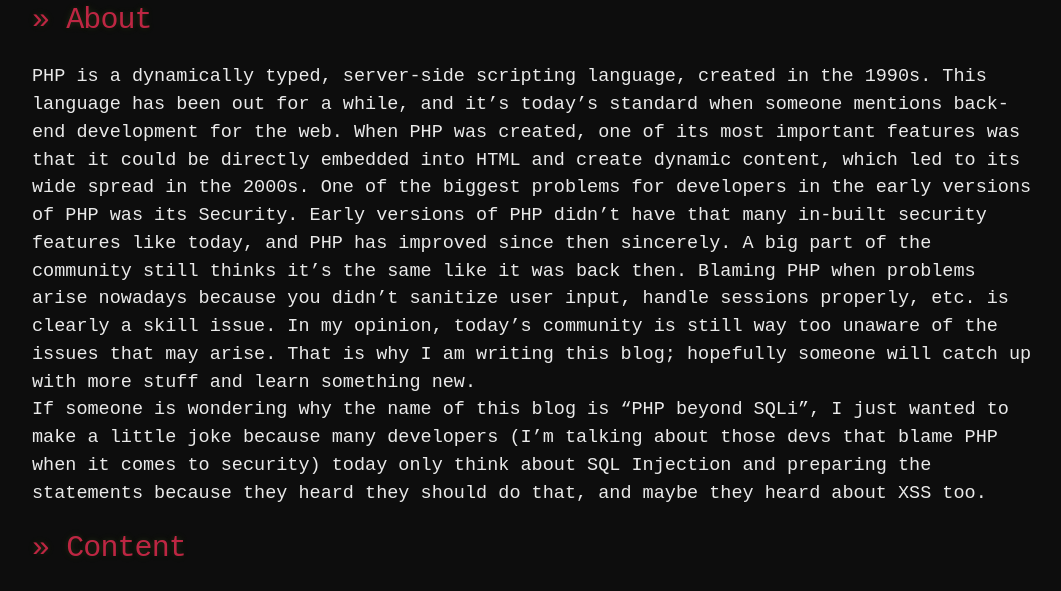
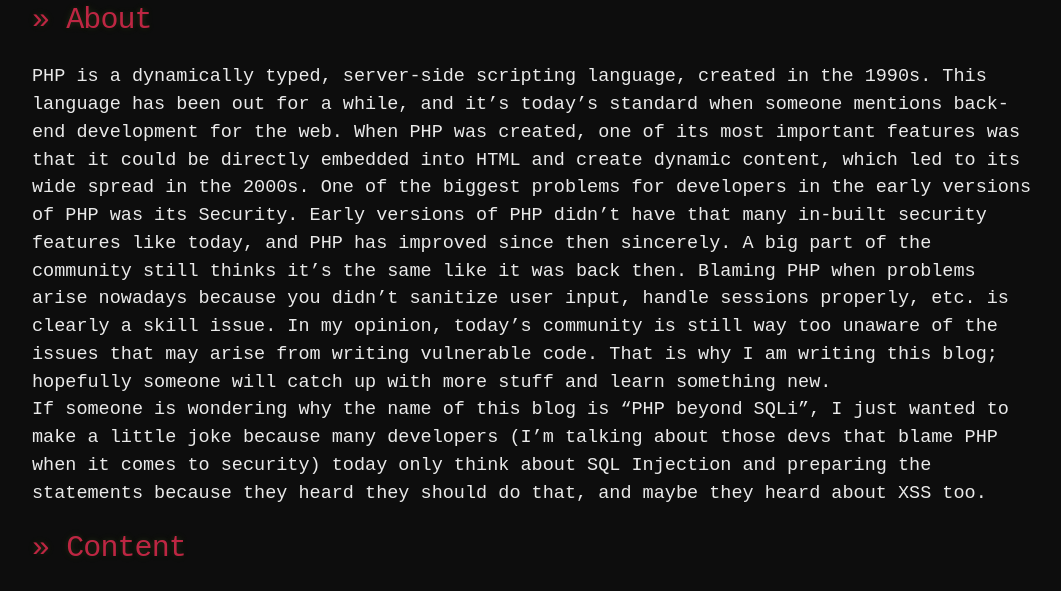
Before and after one commit to 20kilograma/blog, a Jekyll site: the page built from php-sec.md, in a window 1280 px wide. Shown: the part 613-1204 px from the top of the page, without its empty margins (108-1169 px from the left). Built offline with Jekyll 4.4.1, drawn with Linux system fonts in a browser that asks for light colours; some web fonts are replaced; our own code applies the rules of GitHub Pages for plain Markdown files.

Commit message:
Update php-sec.md

```diff
--- a/php-sec.md
+++ b/php-sec.md
@@ -5,7 +5,7 @@
 # >> About
 PHP is a dynamically typed, server-side scripting language, created in the 1990s. This language has been out for a while, and it's today's standard when someone mentions back-end development for the web.
 When PHP was created, one of its most important features was that it could be directly embedded into HTML and create dynamic content, which led to its wide spread in the 2000s. One of the biggest problems for developers
-in the early versions of PHP was its Security. Early versions of PHP didn't have that many in-built security features like today, and PHP has improved since then sincerely. A big part of the community still thinks it's the same like it was back then. Blaming PHP when problems arise nowadays because you didn't sanitize user input, handle sessions properly, etc. is clearly a skill issue. In my opinion, today's community is still way too unaware of the issues that may arise. That is why I am writing this blog; hopefully someone will catch up with more stuff and learn something new. <br>
+in the early versions of PHP was its Security. Early versions of PHP didn't have that many in-built security features like today, and PHP has improved since then sincerely. A big part of the community still thinks it's the same like it was back then. Blaming PHP when problems arise nowadays because you didn't sanitize user input, handle sessions properly, etc. is clearly a skill issue. In my opinion, today's community is still way too unaware of the issues that may arise from writing vulnerable code. That is why I am writing this blog; hopefully someone will catch up with more stuff and learn something new. <br>
 If someone is wondering why the name of this blog is "PHP beyond SQLi", I just wanted to make a little joke because many developers (I'm talking about those devs that blame PHP when it comes to security) today only think about SQL Injection and preparing the statements because they heard they should do that, and maybe they heard about XSS too.
 
 # >> Content
```
